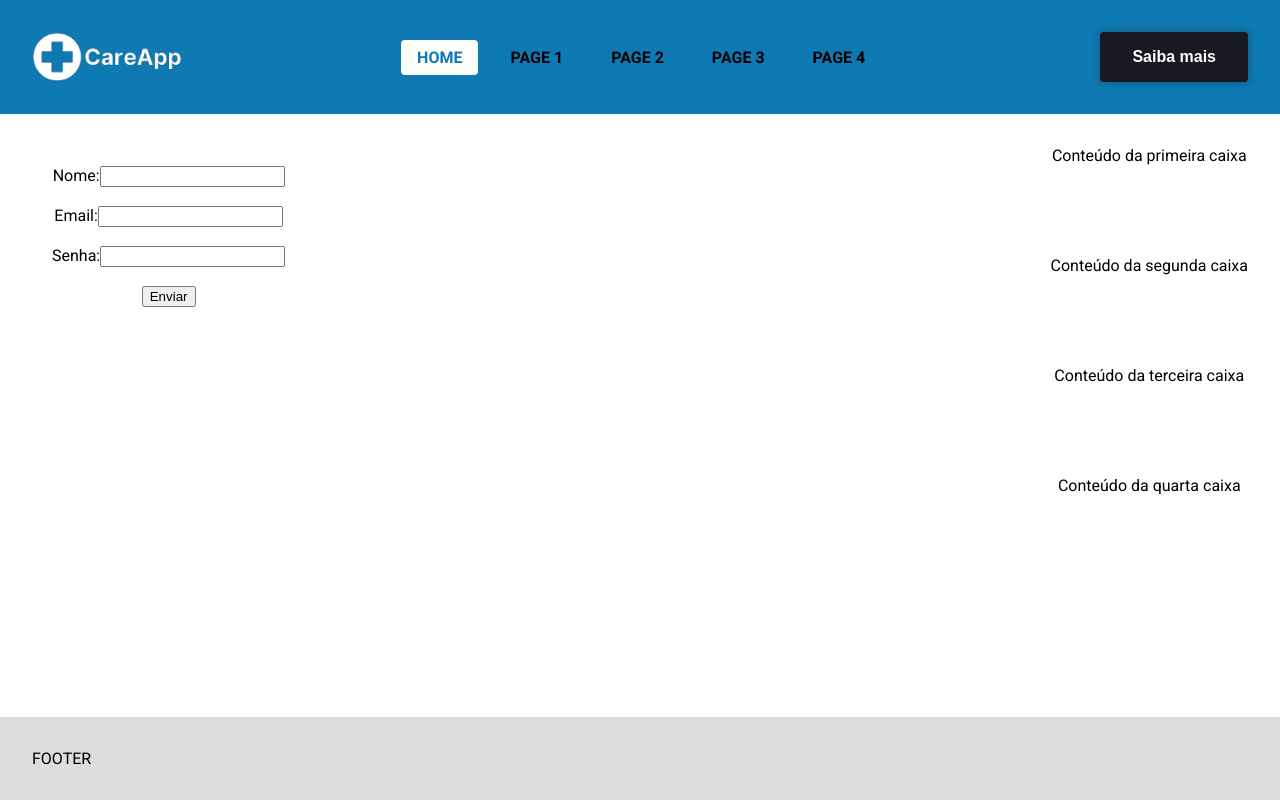
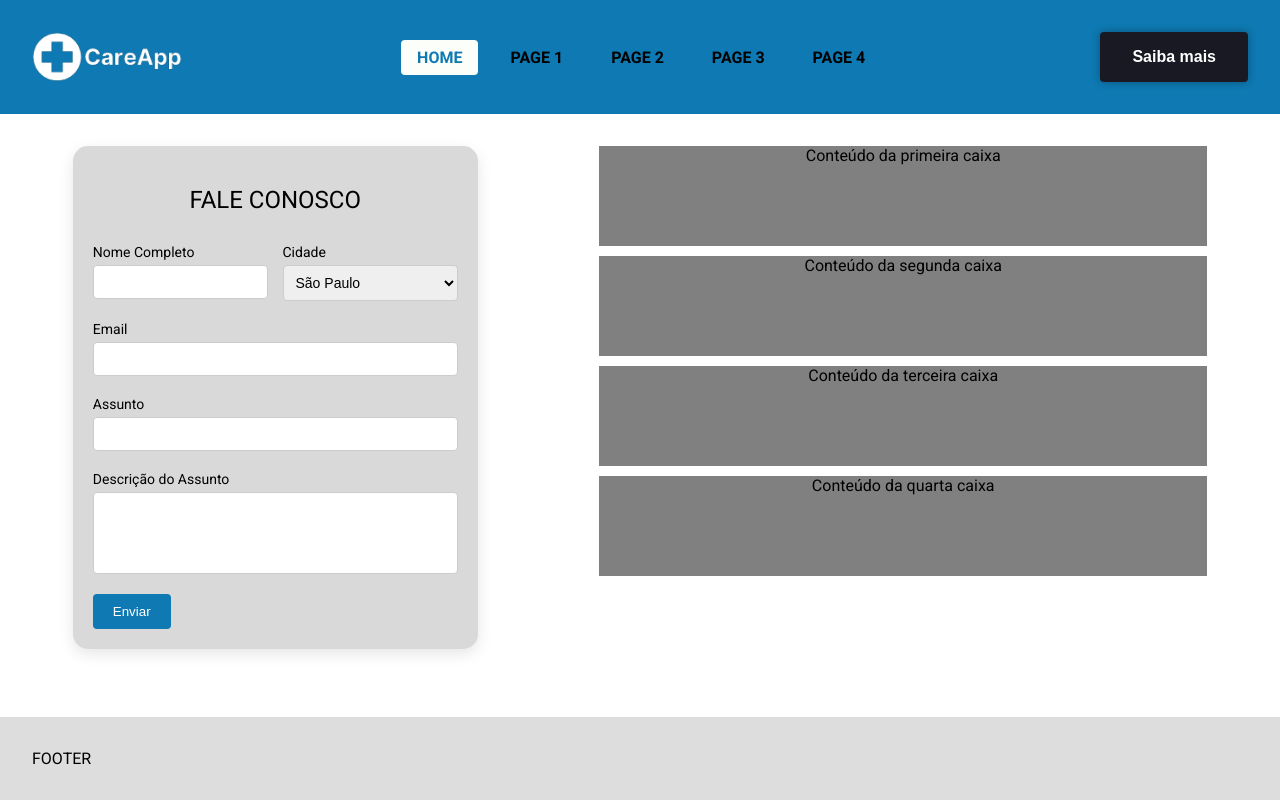
Before and after one commit to VictorJaber/global-solution-23, a React (Vite) app: page / in a window 1280 px wide. Built offline with nearby package versions, Linux system fonts and the light colour scheme.

Commit message:
Home Custom

```diff
--- a/src/pages/Home.tsx
+++ b/src/pages/Home.tsx
@@ -3,38 +3,420 @@ import styled from 'styled-components';
 
 const Container = styled.div`
   display: flex;
-  justify-content: space-between;
-  text-align: center;
-
+  justify-content: center;
+  max-width: 1280px;
+  margin: 0 auto;
 `;
 
 const Form = styled.div`
   padding: 20px;
+  background-color: #D9D9D9;
+  text-align: left;
+  width: 30%;
+  margin-right: 10%;
+  border-radius: 15px;
+  box-shadow: 0px 5px 15px rgba(0, 0, 0, 0.1);
+`;
+
+const InputGroup = styled.div`
+  display: flex;
+  flex-direction: column;
+  margin-bottom: 20px;
+
+  label {
+    margin-bottom: 5px;
+    font-size: 14px;
+  }
+
+  select,
+  input,
+  textarea {
+    width: 100%;
+    padding: 8px;
+    border-radius: 4px;
+    border: 1px solid #ccc;
+    box-sizing: border-box;
+    font-size: 14px;
+    transition: border-color 0.3s ease-in-out;
+  }
+
+  textarea {
+    resize: none;
+  }
+
+  select:focus,
+  select:active,
+  input:focus,
+  input:active,
+  textarea:focus,
+  textarea:active {
+    outline: none;
+    border-color: #0E79B2;
+    transition: border-color 0.3s ease-in-out;
+  }
+`;
+
+const RowInputGroup = styled.div`
+  display: flex;
+  justify-content: space-between;
+
+  ${InputGroup} {
+    width: 48%;
+  }
 `;
 
 const Boxes = styled.div`
   display: flex;
   flex-direction: column;
+  text-align: center;
+  width: 50%;
 `;
 
 const Box = styled.div`
   height: 100px;
   margin-bottom: 10px;
+  background-color: grey;
 `;
+
+const Button = styled.button`
+  padding: 10px 20px;
+  border-radius: 4px;
+  background-color: #0E79B2;
+  color: white;
+  border: none;
+  cursor: pointer;
+  transition: background-color 0.3s ease-in-out;
+
+  &:hover {
+    background-color: #085a8c;
+  }
+`;
+
+const cidadesBrasil = [
+  'São Paulo',
+  'Rio de Janeiro',
+  'Belo Horizonte',
+  'Porto Alegre',
+  'Salvador',
+  'Brasília',
+  'Curitiba',
+  'Fortaleza',
+  'Manaus',
+  'Recife',
+  'Goiânia',
+  'Belém',
+  'Campinas',
+  'São Luís',
+  'São Gonçalo',
+  'Maceió',
+  'Duque de Caxias',
+  'Natal',
+  'Teresina',
+  'Campo Grande',
+  'São Bernardo do Campo',
+  'Nova Iguaçu',
+  'Santo André',
+  'João Pessoa',
+  'Osasco',
+  'Jaboatão dos Guararapes',
+  'São José dos Campos',
+  'Ribeirão Preto',
+  'Uberlândia',
+  'Sorocaba',
+  'Contagem',
+  'Aracaju',
+  'Feira de Santana',
+  'Cuiabá',
+  'Joinville',
+  'Aparecida de Goiânia',
+  'Londrina',
+  'Ananindeua',
+  'Niterói',
+  'Porto Velho',
+  'Belford Roxo',
+  'Serra',
+  'Caxias do Sul',
+  'Campos dos Goytacazes',
+  'Macapá',
+  'Florianópolis',
+  'Vila Velha',
+  'Mauá',
+  'São João de Meriti',
+  'Mogi das Cruzes',
+  'Diadema',
+  'Betim',
+  'Jundiaí',
+  'Carapicuíba',
+  'Piracicaba',
+  'Cariacica',
+  'Bauru',
+  'Montes Claros',
+  'Canoas',
+  'Maringá',
+  'Rio Branco',
+  'Anápolis',
+  'Pelotas',
+  'Vitória',
+  'Caucaia',
+  'Petrópolis',
+  'Guarulhos',
+  'Uberaba',
+  'Paulista',
+  'Blumenau',
+  'Caruaru',
+  'Franca',
+  'Ponta Grossa',
+  'Praia Grande',
+  'Rio Grande',
+  'Boa Vista',
+  'Itaquaquecetuba',
+  'Imperatriz',
+  'Apucarana',
+  'Pindamonhangaba',
+  'Lauro de Freitas',
+  'Marabá',
+  'Sete Lagoas',
+  'Americana',
+  'Santa Maria',
+  'Gravataí',
+  'Volta Redonda',
+  'Indaiatuba',
+  'Divinópolis',
+  'São Carlos',
+  'Itabuna',
+  'Itajaí',
+  'Colombo',
+  'Novo Hamburgo',
+  'São Vicente',
+  'Barueri',
+  'Taubaté',
+  'Governador Valadares',
+  'Viamão',
+  'Suzano',
+  'Parnamirim',
+  'Sumaré',
+  'Guarujá',
+  'Juazeiro do Norte',
+  'Varzea Grande',
+  'Timon',
+  'Taboão da Serra',
+  'Santa Luzia',
+  'Mossoró',
+  'Camaçari',
+  'São José do Rio Preto',
+  'Cotia',
+  'Ferraz de Vasconcelos',
+  'Rio Claro',
+  'Araraquara',
+  'Marília',
+  'Jaú',
+  'Presidente Prudente',
+  'Itapetininga',
+  'Castanhal',
+  'Alvorada',
+  'Hortolândia',
+  'Rio Verde',
+  'Cachoeirinha',
+  'Luziânia',
+  'Dourados',
+  'Santa Bárbara d\'Oeste',
+  'Araras',
+  'Garanhuns',
+  'Barra Mansa',
+  'Palmas',
+  'Uruguaiana',
+  'Teixeira de Freitas',
+  'Valinhos',
+  'São João de Meriti',
+  'Itaboraí',
+  'Paulo Afonso',
+  'Alagoinhas',
+  'Ourinhos',
+  'Poá',
+  'Itapevi',
+  'Catanduva',
+  'Bagé',
+  'Sapucaia do Sul',
+  'Itapecerica da Serra',
+  'Araucária',
+  'Francisco Morato',
+  'Resende',
+  'Tatuí',
+  'Campo Largo',
+  'Salto',
+  'São Caetano do Sul',
+  'Itapira',
+  'Santa Cruz do Sul',
+  'Araruama',
+  'Cubatão',
+  'Formosa',
+  'São Lourenço da Mata',
+  'Passo Fundo',
+  'Leme',
+  'Itaituba',
+  'Crateús',
+  'Patos de Minas',
+  'Pouso Alegre',
+  'Crato',
+  'Paulínia',
+  'Timóteo',
+  'Eunápolis',
+  'Santana do Livramento',
+  'Cascavel',
+  'Barretos',
+  'Castro',
+  'Votorantim',
+  'Campo Mourão',
+  'Itapipoca',
+  'Pindoretama',
+  'São Mateus',
+  'Pinhais',
+  'Conselheiro Lafaiete',
+  'Araxá',
+  'Birigui',
+  'Ji-Paraná',
+  'Francisco Beltrão',
+  'Osvaldo Cruz',
+  'Rio das Ostras',
+  'Alagoinhas',
+  'Mairiporã',
+  'Caratinga',
+  'Camaragibe',
+  'Palhoça',
+  'Santana',
+  'Itabaiana',
+  'Vespasiano',
+  'Sapiranga',
+  'Itanhaém',
+  'Assis',
+  'Parintins',
+  'Senador Canedo',
+  'Barra do Piraí',
+  'José de Freitas',
+  'Barra do Garças',
+  'Três Lagoas',
+  'Barbacena',
+  'Passos',
+  'São José dos Pinhais',
+  'Angra dos Reis',
+  'Itapeva',
+  'Barra do Corda',
+  'São Gabriel da Cachoeira',
+  'Itapeva',
+  'São José de Ribamar',
+  'Iguatu',
+  'São Francisco do Sul',
+  'São Borja',
+  'Ipatinga',
+  'Lagarto',
+  'Araruama',
+  'Trindade',
+  'Salgueiro',
+  'Ubá',
+  'Itapetinga',
+  'Itaúna',
+  'Bacabal',
+  'Cruz Alta',
+  'Ibitinga',
+  'Garibaldi',
+  'Itapira',
+  'Itapetininga',
+  'Arapiraca',
+  'Avaré',
+  'Alto Araguaia',
+  'Santa Cruz do Capibaribe',
+  'Pirapora',
+  'Sobral',
+  'Bocaiúva',
+  'Ponta Porã',
+  'Guaratinguetá',
+  'Arcoverde',
+  'Cianorte',
+  'Campo Formoso',
+  'Camocim',
+  'Catu',
+  'Bacabal',
+  'São Félix do Xingu',
+  'Votorantim',
+  'Teófilo Otoni',
+  'Patos',
+  'Santa Cruz',
+  'Linhares',
+  'Araxá',
+  'Penedo',
+  'Itamaraju',
+  'Colatina',
+  'Crateús',
+  'Eunápolis',
+  'Santo Antônio de Jesus',
+  'Rio Grande da Serra',
+  'Sabará',
+  'Ituiutaba',
+  'Cabo Frio',
+  'Jacobina',
+  'Pindamonhangaba',
+  'Rio Negro',
+  'Juína',
+  'Crateús',
+  'Corumbá',
+  'Itaitinga',
+  'Rio Verde de Mato Grosso',
+  'Icó',
+  'Itabaianinha',
+  'Monte Aprazível',
+  'Apodi',
+  'Goiana',
+  'Mafra',
+  'Rio Branco do Sul',
+  'Itaporanga',
+  'Alfenas',
+  'Poços de Caldas',
+];
+
+const TitleForm = styled.h2`
+  text-transform: uppercase;
+  text-align: center;
+  margin-bottom: 30px;
+  font-weight: normal;
+
+`
+
 
 export function Home() {
   return (
     <Container>
       <Form>
-        {/* Seu formulário aqui */}
         <form>
-          <label htmlFor="name">Nome:</label>
-          <input type="text" id="name" name="name" /><br/><br/>
-          <label htmlFor="email">Email:</label>
-          <input type="text" id="email" name="email" /><br/><br/>
-          <label htmlFor="password">Senha:</label>
-          <input type="password" id="password" name="password" /><br/><br/>
-          <input type="submit" value="Enviar" />
+          <TitleForm>Fale Conosco</TitleForm>
+          <RowInputGroup>
+            <InputGroup>
+              <label htmlFor="fullName">Nome Completo</label>
+              <input type="text" id="fullName" name="fullName" />
+            </InputGroup>
+            <InputGroup>
+              <label htmlFor="city">Cidade</label>
+              <select id="city" name="city">
+                {cidadesBrasil.map((cidade, index) => (
+                  <option key={index} value={cidade}>
+                    {cidade}
+                  </option>
+                ))}
+              </select>
+            </InputGroup>
+          </RowInputGroup>
+          <InputGroup>
+            <label htmlFor="email">Email</label>
+            <input type="text" id="email" name="email" />
+          </InputGroup>
+          <InputGroup>
+            <label htmlFor="subject">Assunto</label>
+            <input type="text" id="subject" name="subject" />
+          </InputGroup>
+          <InputGroup>
+            <label htmlFor="description">Descrição do Assunto</label>
+            <textarea id="description" name="description" rows="4" cols="50"></textarea>
+          </InputGroup>
+          <Button type="submit">Enviar</Button>
         </form>
       </Form>
       <Boxes>
```
